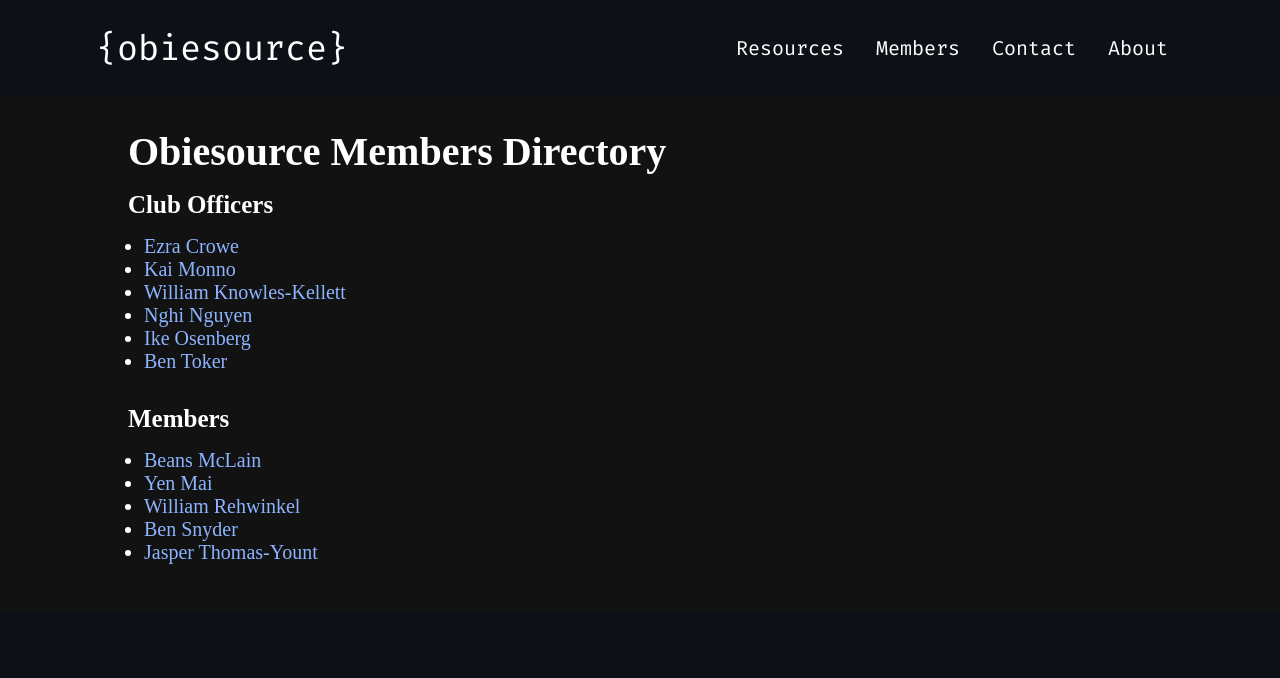
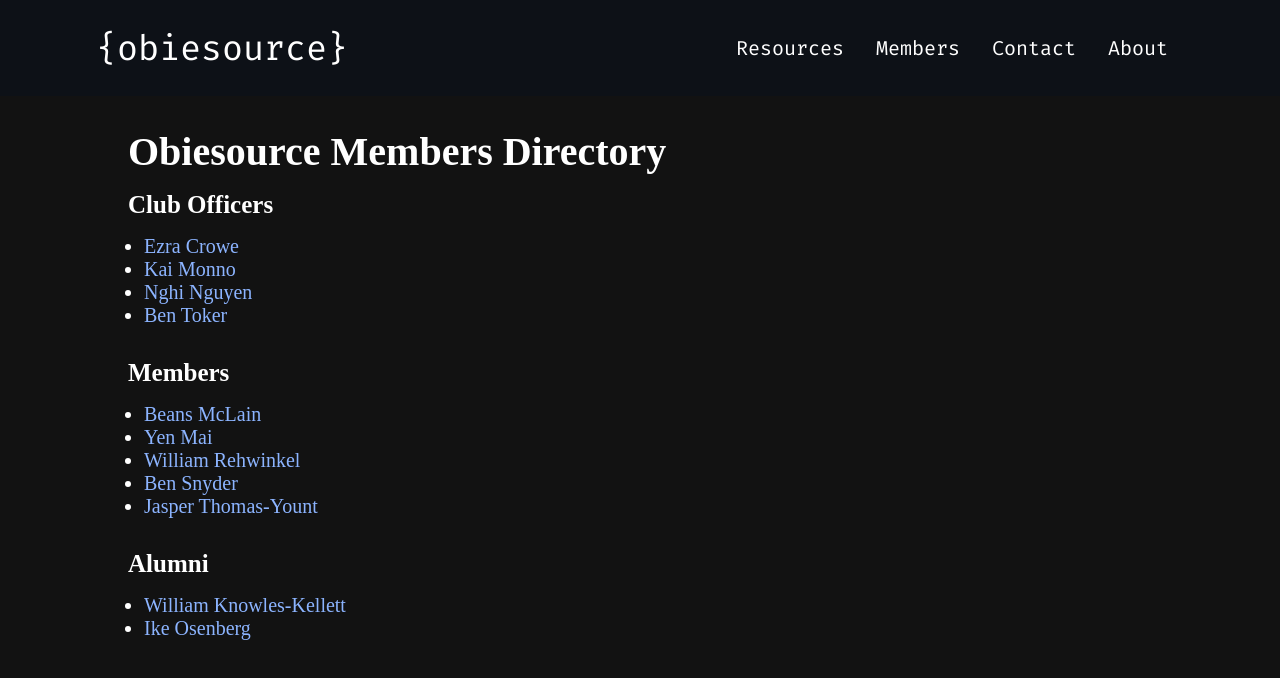
Before and after one commit to ObieSource/obiesource.github.io, a React (Create React App) app: page /members in a window 1280 px wide. Shown: the top 678 px of the page. Built offline with nearby package versions, Linux system fonts and the light colour scheme.

Commit message:
Add "alumn" status on Members page
Fix #42

```diff
--- a/src/member.schema.json
+++ b/src/member.schema.json
@@ -8,8 +8,8 @@
       "type": "string"
     },
     "status": {
-      "description": "Whether you're a member or a club officer",
-      "enum": ["member", "officer"],
+      "description": "Whether you're a member, a club officer, or an alum",
+      "enum": ["member", "officer", "alum"],
       "default": "member"
     },
     "name": { "description": "Your name", "type": "string" },
--- a/src/members/knowles-kellett.json
+++ b/src/members/knowles-kellett.json
@@ -1,7 +1,7 @@
 {
   "$schema": "../member.schema.json",
   "name": "William Knowles-Kellett",
-  "status": "officer",
+  "status": "alum",
   "pronouns": "he/him/his",
   "class": "'23",
   "socials": [
--- a/src/members/osenberg.json
+++ b/src/members/osenberg.json
@@ -1,7 +1,7 @@
 {
   "$schema": "../member.schema.json",
   "name": "Ike Osenberg",
-  "status": "officer",
+  "status": "alum",
   "pronouns": "he/him/his or they/them/theirs",
   "class": "'23",
   "socials": ["https://github.com/iosenberg"],
--- a/src/pages/members/Members.jsx
+++ b/src/pages/members/Members.jsx
@@ -36,7 +36,17 @@ const Members = () => {
       <h2>Members</h2>
       <ul className="dirmem">
         {members
-          .filter((member) => member.status !== "officer")
+          .filter(
+            (member) => member.status === "member" || member.status == null
+          )
+          .map((member) => (
+            <MemberLink member={member} key={member.filename} />
+          ))}
+      </ul>
+      <h2>Alumni</h2>
+      <ul className="diralum">
+        {members
+          .filter((member) => member.status === "alum")
           .map((member) => (
             <MemberLink member={member} key={member.filename} />
           ))}
```
